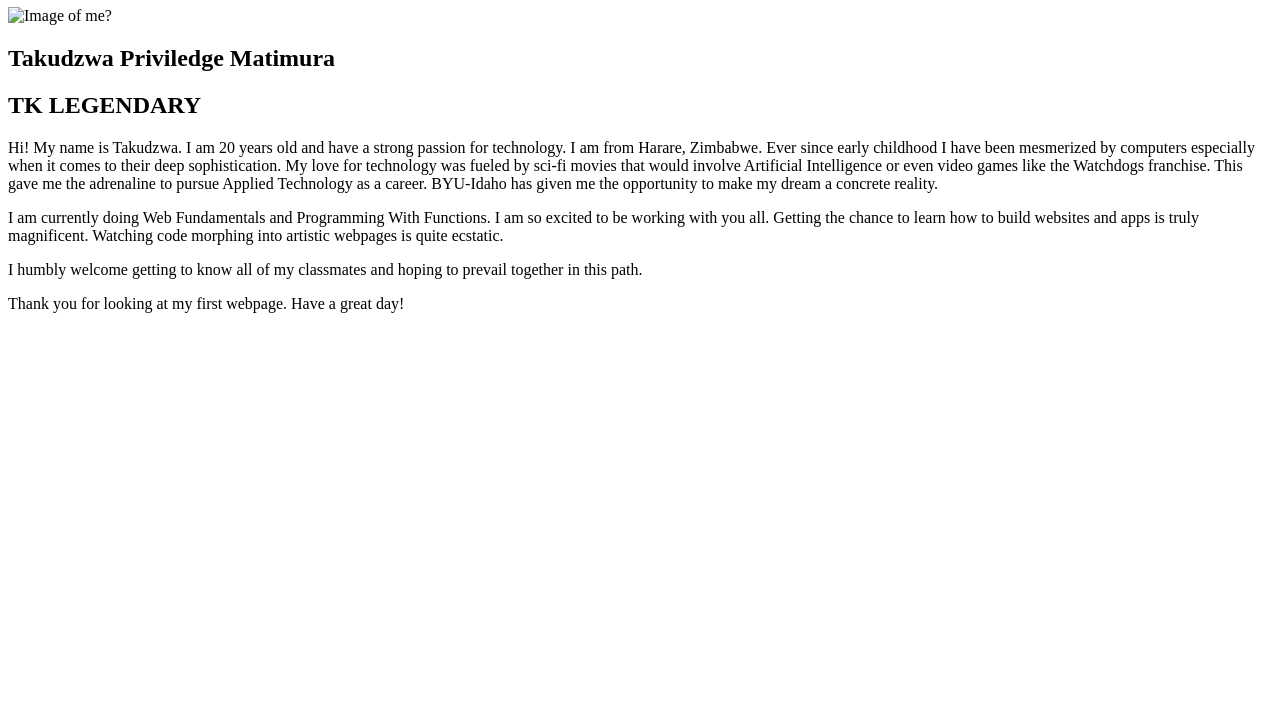
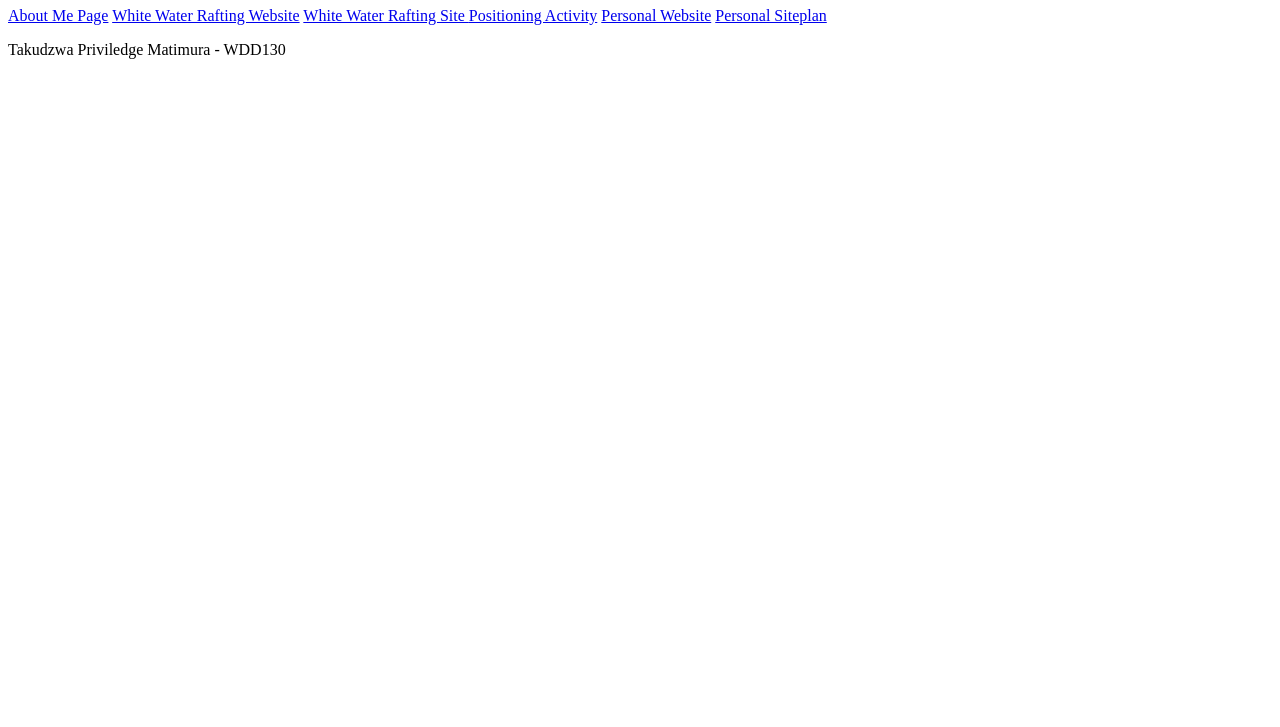
Before and after one commit to tklegendary47/WDD130, a plain HTML site: page index.html in a window 1280 px wide. Shown: the part 73-800 px from the top of the page. Drawn offline with Linux system fonts and the light colour scheme.

Commit message:
Added paragraph to homepage

```diff
--- a/index.html
+++ b/index.html
@@ -4,17 +4,17 @@
     <meta charset="UTF-8">
     <meta http-equiv="X-UA-Compatible" content="IE=edge">
     <meta name="viewport" content="width=device-width, initial-scale=1.0">
-    <title>All About Me</title>
+    <title>WDD130 Home Page</title>
 </head>
 <body>
-    <h1>About Me</h1>
-   <img alt="Image of me?" src="images/20220708_124409-02 (3).png"
-<h2></h2>
-    <h2>Takudzwa Priviledge Matimura</h2>
-    <h2>TK LEGENDARY</h2>
-    <p>Hi! My name is Takudzwa. I am 20 years old and have a strong passion for technology. I am from Harare, Zimbabwe. Ever since early childhood I have been mesmerized by computers especially when it comes to their deep sophistication. My love for technology was fueled by sci-fi movies that would involve Artificial Intelligence or even video games like the Watchdogs franchise. This gave me the adrenaline to pursue Applied Technology as a career. BYU-Idaho has given me the opportunity to make my dream a concrete reality. </p>
-    <p>I am currently doing Web Fundamentals and Programming With Functions. I am so excited to be working with you all. Getting the chance to learn how to build websites and apps is truly magnificent. Watching code morphing into artistic webpages is quite ecstatic.</p>
-    <p>I humbly welcome getting to know all of my classmates and hoping to prevail together in this path. </p>
-    <p>Thank you for looking at my first webpage. Have a great day!</p>
+    <h1>Welcome to WDD130 Web Projects</h1> <nav>
+        <a href="aboutme/index.html">About Me Page</a>
+        <a href="wwr/index.html">White Water Rafting Website</a>
+        <a href="wwr/site-plan-rafting.html">White Water Rafting Site
+        <a href="positioning.html">Positioning Activity</a>
+        <a href="#">Personal Website</a>
+        <a href="#">Personal Siteplan</a>
+       </nav>
+       <p>Takudzwa Priviledge Matimura - WDD130</p>
 </body>
 </html>
```
Also changed, not shown: 1 other file.
